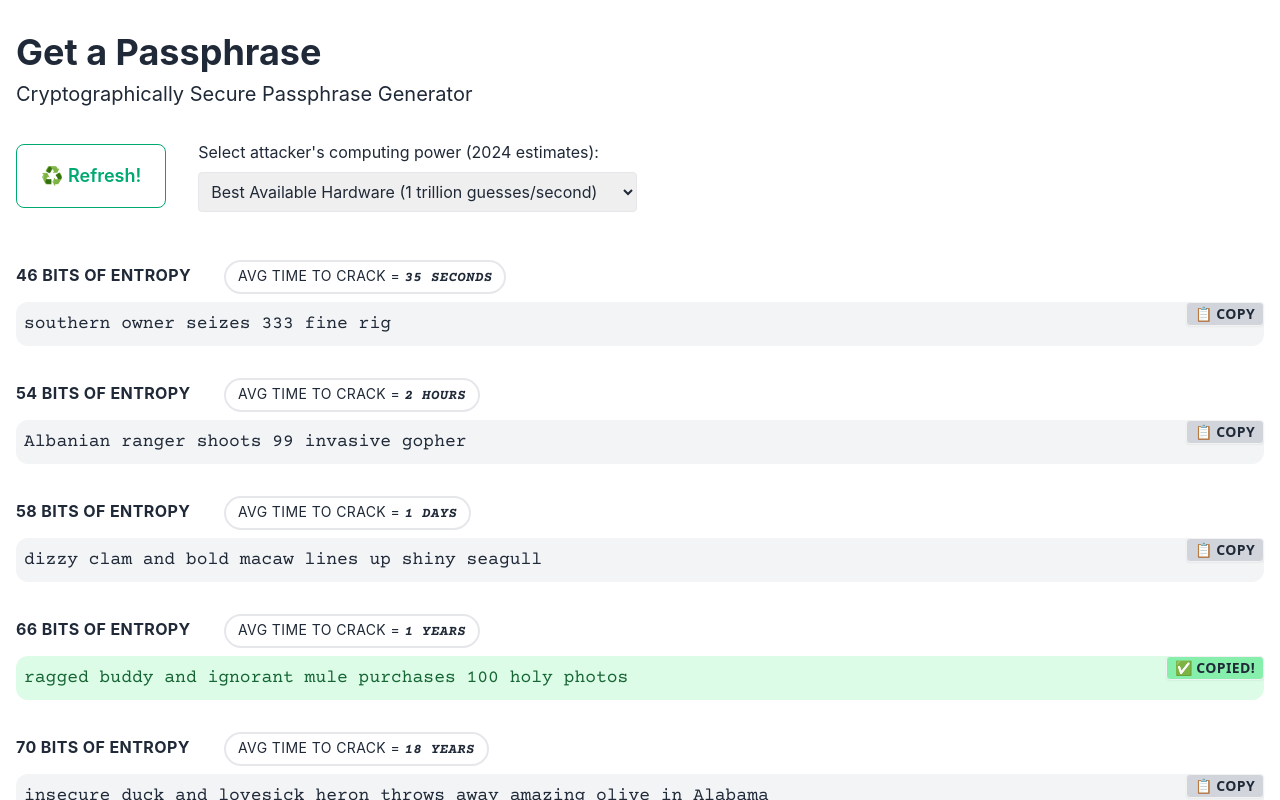
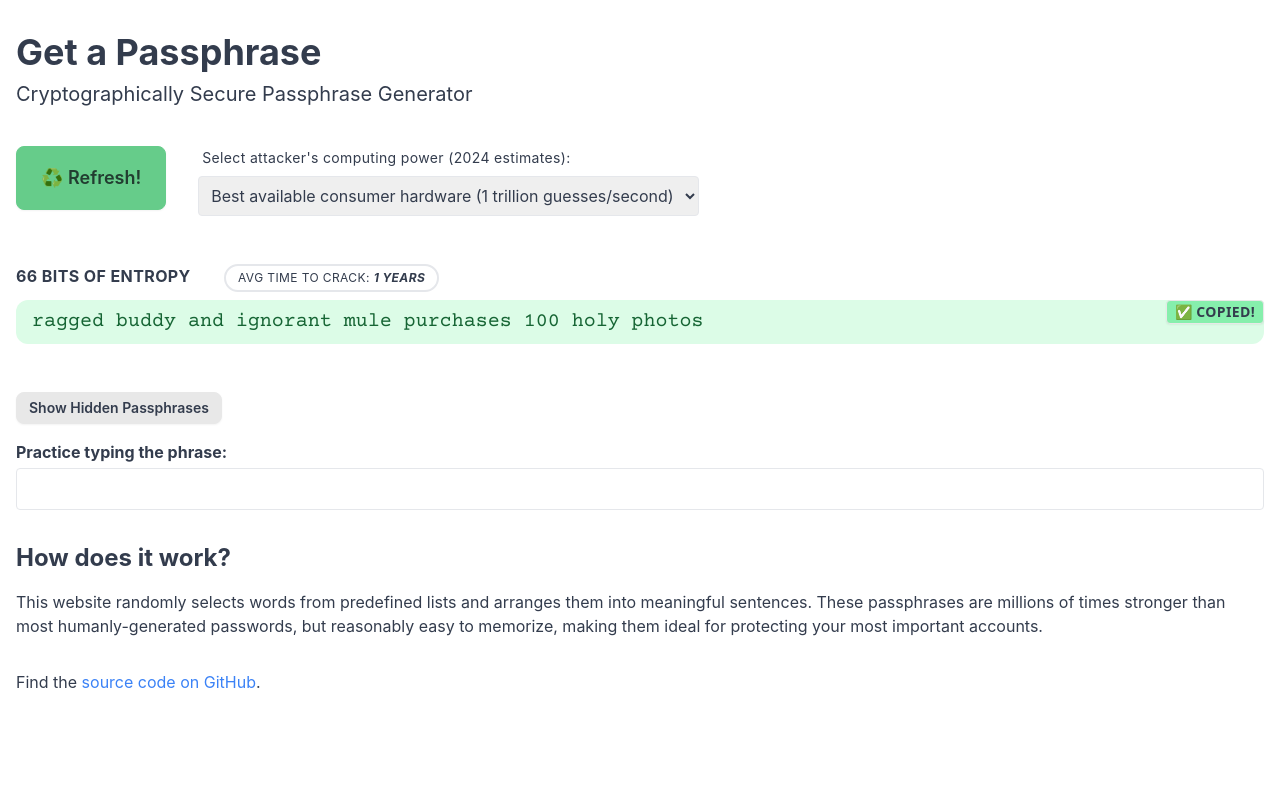
Before and after one commit to blanchardjeremy/strongphrase.net, a React (Create React App) app: page / in a window 1280 px wide. Both pictures are taken after a click on the element 640 px from the left and 678 px from the top of the page. Shown: the top 800 px of the page. Built offline with nearby package versions, Linux system fonts and the light colour scheme.

Commit message:
Hide non-active passphrases

```diff
--- a/src/App.js
+++ b/src/App.js
@@ -1,4 +1,4 @@
-import React, { useState, useCallback } from 'react';
+import React from 'react';
 import PassphraseGenerator from './PassphraseGenerator.js';
 import './App.css';
 
--- a/src/PassphraseGenerator.css
+++ b/src/PassphraseGenerator.css
@@ -1,15 +1,27 @@
 
 .passphrase-header {
   @apply flex items-center mb-12
-
 }
 
 .passphrase-header .dropdown-container {
   @apply ml-8
 }
 
+.passphrase-block {
+  transition: opacity 0.5s ease-out, transform 0.5s ease-out, height 0.5s ease-out, padding 0.5s ease-out, margin-bottom 0.5s ease-out;
+}
+
+.hide {
+  opacity: 0;
+  transform: translateY(-20px); /* Move up slightly as they fade out */
+  height: 0;
+  overflow: hidden;
+  margin-bottom: 0;
+  padding: 0;
+}
+
 .passphrase-content {
-  @apply p-2 bg-gray-100 rounded-xl flex-grow relative font-custom text-lg pr-28
+  @apply p-2 px-4 bg-gray-100 rounded-xl flex-grow relative font-custom text-xl pr-28
 }
 
 /* highlight when hovering */
@@ -19,11 +31,11 @@
 }
 
 .crack-time {
-  @apply py-1 px-3 mb-1 rounded-full flex-grow  inline-block border-2 text-sm
+  @apply py-1 px-3 mb-1 rounded-full flex-grow  inline-block border-2 text-xs
 }
 
 .crack-time em {
-  @apply font-custom font-bold
+  @apply font-bold
 }
 
 .copy-button {
--- a/src/PassphraseGenerator.js
+++ b/src/PassphraseGenerator.js
@@ -7,6 +7,7 @@ const PassphraseGenerator = () => {
   const [practiceInput, setPracticeInput] = useState('');
   const [copiedBits, setCopiedBits] = useState(null);
   const [hashRate, setHashRate] = useState(1e12);
+  const [showHidden, setShowHidden] = useState(true);
 
   const generatePassphrases = useCallback(() => {
     const newPassphrases = {};
@@ -15,6 +16,7 @@ const PassphraseGenerator = () => {
     });
     setPassphrases(newPassphrases);
     setCopiedBits(null); // Reset the copiedBits state
+    setShowHidden(true);
   }, []);
 
   const crackTimes = useMemo(() => {
@@ -26,7 +28,11 @@ const PassphraseGenerator = () => {
 
   const copyToClipboard = useCallback((text, bits) => {
     navigator.clipboard.writeText(text);
-    setCopiedBits(bits);
+    setCopiedBits(null); // Reset first to ensure transition can trigger
+    setTimeout(() => {
+      setCopiedBits(bits); // Then set the new copied bits after a very short delay
+    }, 10); // A very short delay
+    setShowHidden(false);
   }, []);
 
   // Use the useEffect hook to generate the passphrases when the component is first loaded
@@ -41,13 +47,13 @@ const PassphraseGenerator = () => {
       <div className="passphrase-header">
         <button
           onClick={generatePassphrases}
-          className="btn btn-success btn-outline btn-lg"
+          className="btn btn-primary btn-lg"
         >
           ♻️ Refresh!
         </button>
 
-        <div className="dropdown-container">
-          <label htmlFor="hashRateSelect" className="mb-2 mr-3 block">Select attacker's computing power (2024 estimates):</label>
+        <div className="dropdown-container form-control">
+          <label htmlFor="hashRateSelect" className="label mb-0 mr-3 text-sm tracking-wide block">Select attacker's computing power (2024 estimates):</label>
           <select
             id="hashRateSelect"
             value={hashRate}
@@ -56,20 +62,23 @@ const PassphraseGenerator = () => {
           >
             <option value={1e2}>Online attack (10 guesses/second)</option>
             {/* <option value={1e6}>Slow attack (1 million guesses/second)</option> */}
-            <option value={1e10}>Standard Consumer GPU (10 billion guesses/second)</option>
+            <option value={1e10}>Standard consumer hardware (10 billion guesses/second)</option>
             {/* <option value={1e11}>High-end GPU (100 billion guesses/second)</option> */}
-            <option value={1e12}>Best Available Hardware (1 trillion guesses/second)</option>
+            <option value={1e12}>Best available consumer hardware (1 trillion guesses/second)</option>
             <option value={1e14}>Nation State Attacker (100 trillion guesses/second)</option>
           </select>
         </div>
       </div>
       {crackTimes.map(({ bits, time }) => (
         <div key={bits}
-          className={`passphrase-block mb-8 ${copiedBits === bits ? 'copied' : ''}`}
+          className={`passphrase-block mb-8 ${
+            copiedBits === bits ? 'copied' :
+            (copiedBits && !showHidden) ? 'hide' : ''
+          }`}
         >
           <label className="block mb-1 tracking-wide uppercase">
             <span className="font-bold inline-block w-52">{bits} bits of entropy</span>
-            <span className="crack-time">Avg time to crack = <em>{time}</em></span>
+            <span className="crack-time">Avg time to crack: <em>{time}</em></span>
           </label>
           <div className="relative passphrase-content" onClick={() => copyToClipboard(passphrases[bits], bits)}>
             {passphrases[bits]}
@@ -79,6 +88,13 @@ const PassphraseGenerator = () => {
           </div>
         </div>
       ))}
+      <button
+        onClick={() => setShowHidden(true)}
+        className="btn btn-sm mt-4"
+        style={{ display: showHidden ? 'none' : 'block' }}
+      >
+        Show Hidden Passphrases
+      </button>
       <div className="mt-4">
         <label className="block font-bold mb-1">Practice typing the phrase:</label>
         <input
--- a/tailwind.config.js
+++ b/tailwind.config.js
@@ -12,7 +12,7 @@ module.exports = {
     },
   },
   daisyui: {
-    themes: ["light", "dark"],
+    themes: ["emerald"],
   },
   plugins: [require("daisyui")],
 }
```
